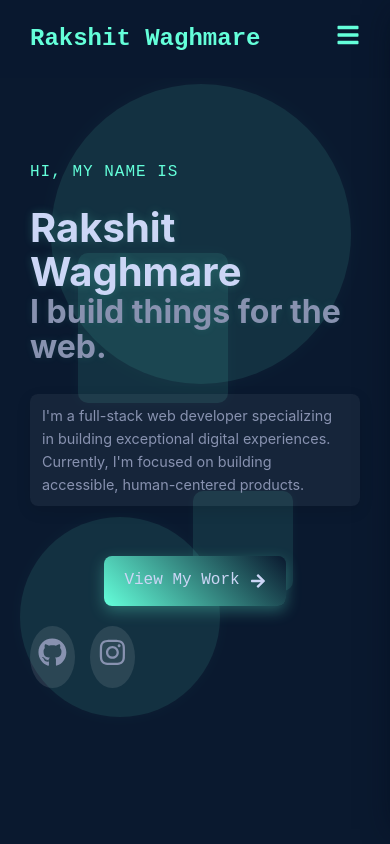
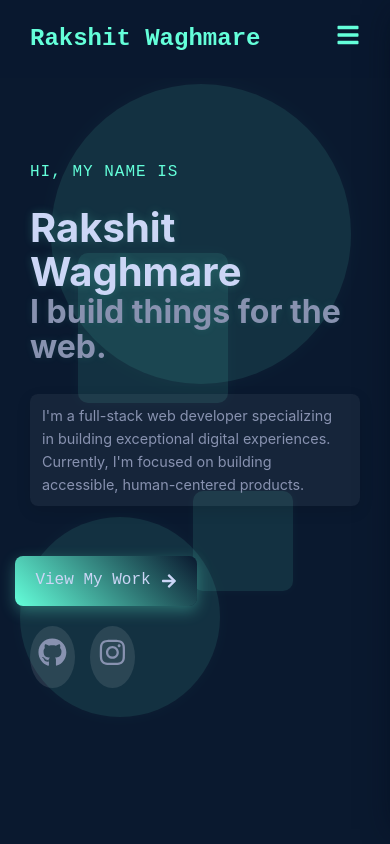
Before and after one commit to Rakshit-027/portfolio-v3, a React (Vite) app: page / in a window 390 px wide. Shown: the top 844 px of the page. Built offline with nearby package versions, Linux system fonts and the light colour scheme.

Commit message:
up-to-date

```diff
--- a/src/styles/Home.css
+++ b/src/styles/Home.css
@@ -208,6 +208,7 @@
   .home_cta_container {
     flex-direction: column;
     gap: 15px;
+    margin-left: -178px;
   }
 }
 
```
